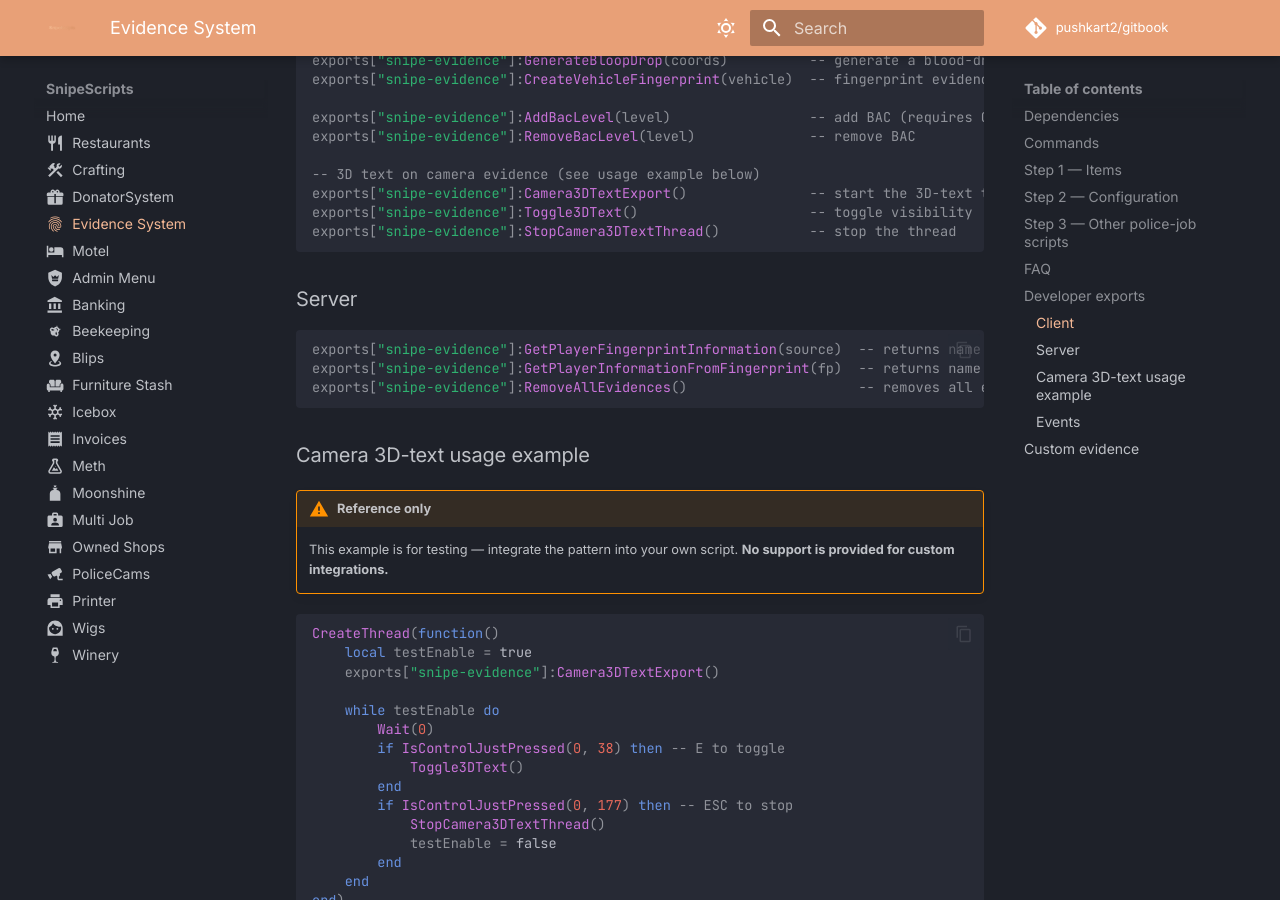
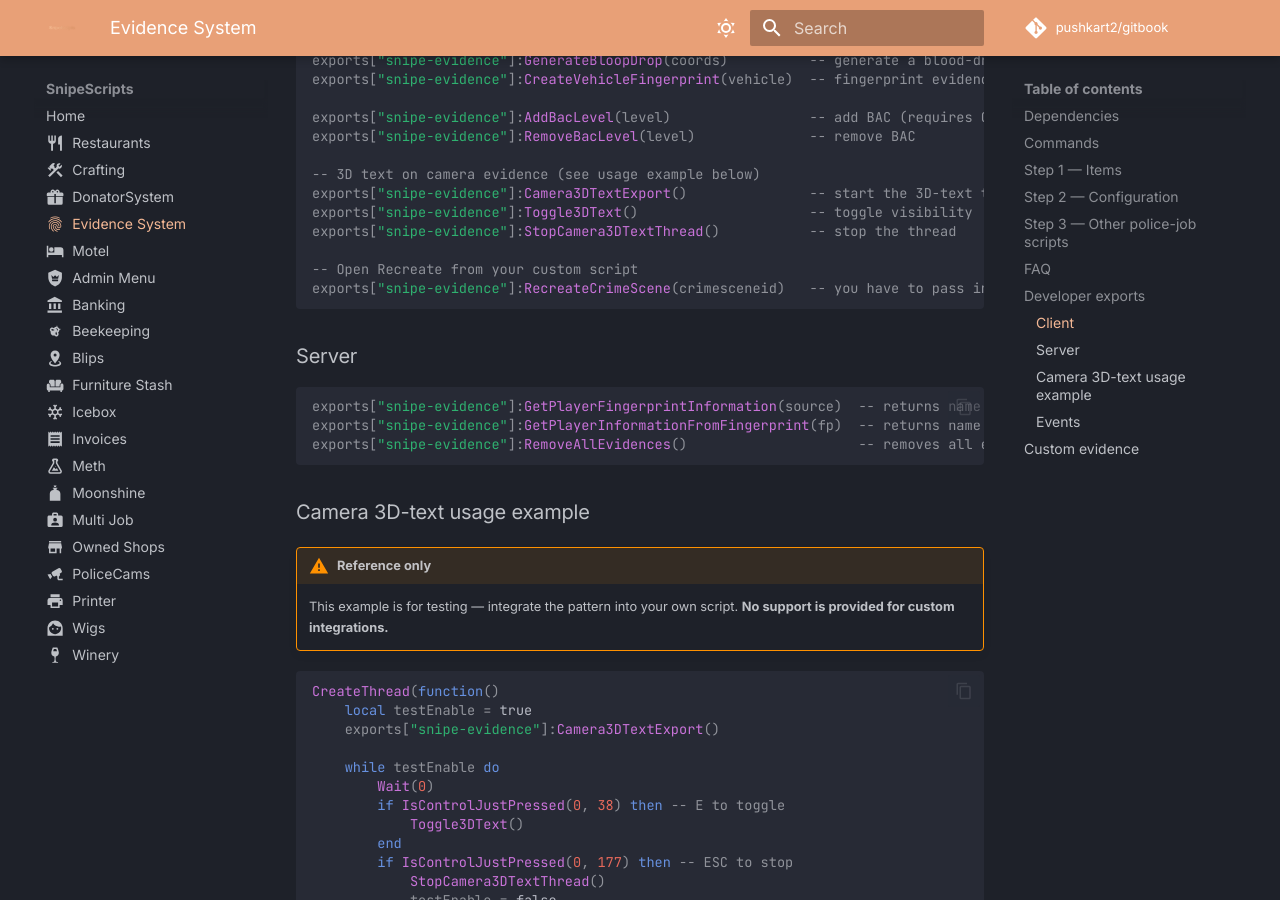
Before and after one commit to pushkart2/gitbook, an MkDocs documentation site: the page built from docs/evidence.md, in a window 1280 px wide and 900 px high, scrolled down 4275 px. Built offline with MkDocs 1.6.1 and Material for MkDocs 9.7.7, drawn with Linux system fonts in a browser that asks for light colours; comment, search, counter and statistics services are not loaded.

Commit message:
new export

````diff
--- a/docs/evidence.md
+++ b/docs/evidence.md
@@ -213,6 +213,9 @@ exports["snipe-evidence"]:RemoveBacLevel(level)              -- remove BAC
 exports["snipe-evidence"]:Camera3DTextExport()               -- start the 3D-text thread (call once when enabling camera)
 exports["snipe-evidence"]:Toggle3DText()                     -- toggle visibility
 exports["snipe-evidence"]:StopCamera3DTextThread()           -- stop the thread
+
+-- Open Recreate from your custom script
+exports["snipe-evidence"]:RecreateCrimeScene(crimesceneid)   -- you have to pass in the uuid of the crime scene which is stored in database
 ```
 
 ### Server
````
